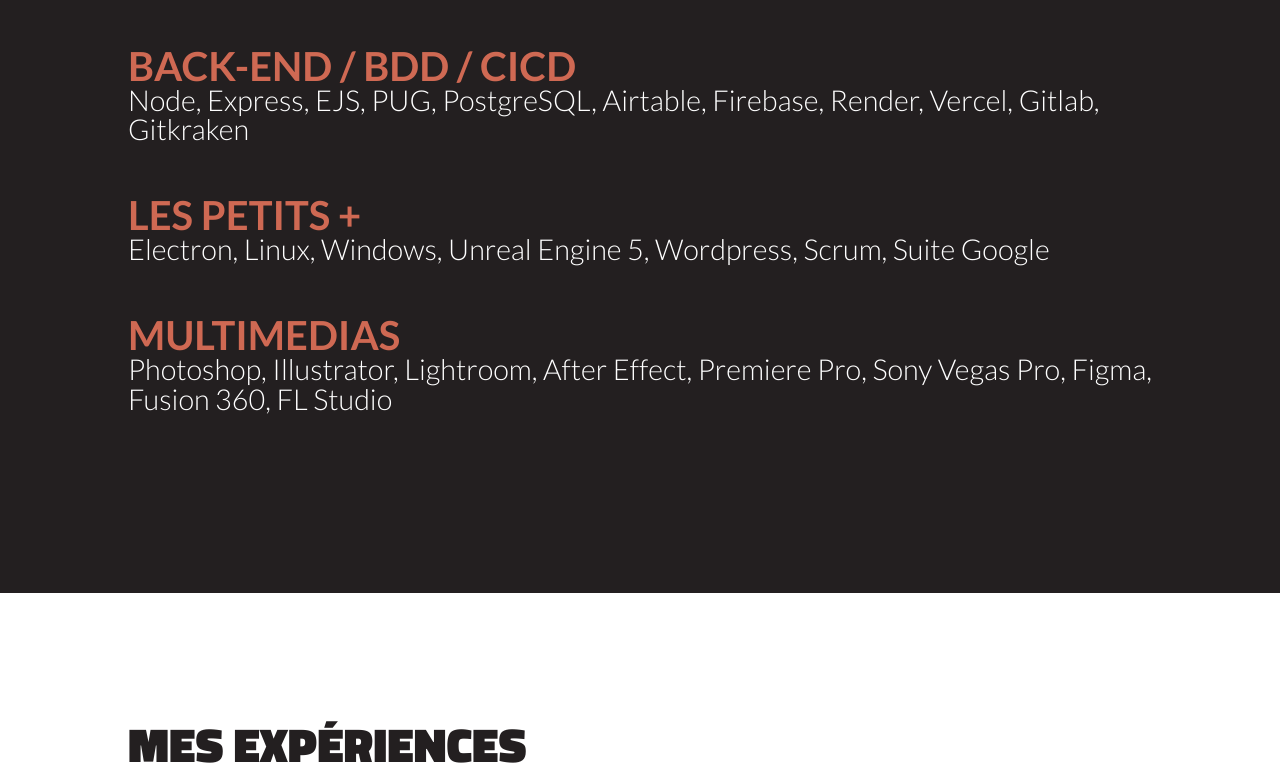
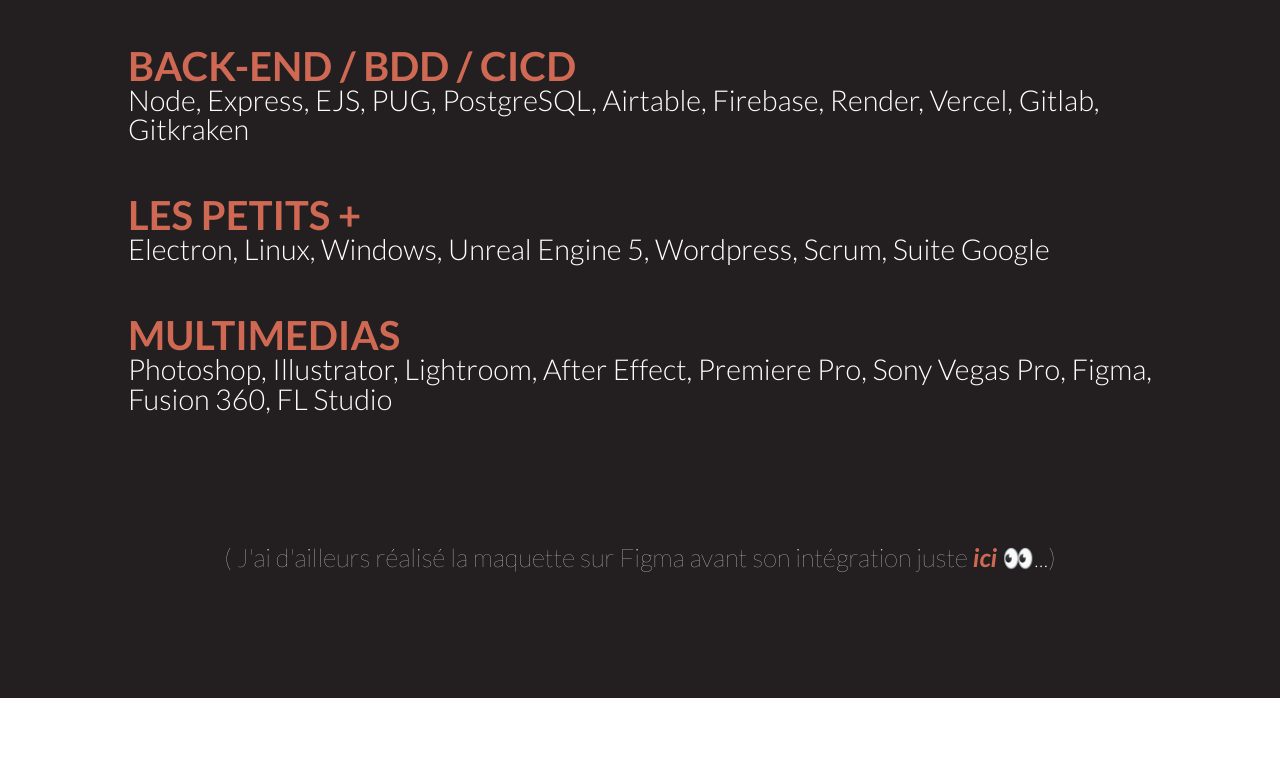
Before and after one commit to BaltiBlast/BaltiBlast.github.io, a plain HTML site: page index.html in a window 1280 px wide. Shown: the part 2053-2823 px from the top of the page. Drawn offline with Linux system fonts and the light colour scheme.

Commit message:
add figma link in skills section

```diff
--- a/css/style.css
+++ b/css/style.css
@@ -98,6 +98,23 @@
   font-size: clamp(1em, 5vw, 1.8rem);
 }
 
+.skills__figma {
+  font-size: clamp(1em, 5vw, 1.6rem);
+  margin-top: 130px;
+}
+
+.skills__link:visited,
+.skills__link:link,
+.skills__link:active {
+  color: var(--secondary-color);
+  text-decoration: none;
+}
+
+.skills__link:hover {
+  opacity: 0.9;
+  text-decoration: underline;
+}
+
 .experiences__list {
   font-size: clamp(1em, 5vw, 1.3rem);
 }
--- a/index.html
+++ b/index.html
@@ -71,9 +71,22 @@
     </section>
 
     <!-- SKILLS SECTION ✅ -->
-    <section id="skills-section" class="skills padding-section bg-primary-color white-color">
+    <section class="skills padding-section bg-primary-color white-color">
       <!-- Section title  -->
       <h2 class="uppercase titillium-web-black title-section-underline-white">Mes compétences</h2>
+      <div id="skills-section"></div>
+      <div class="skills__figma txt-center lato-thin">
+        <p>
+          ( J'ai d'ailleurs réalisé la maquette sur Figma avant son intégration juste
+          <a
+            class="skills__link lato-bold-italic secondary-color"
+            target="_blank"
+            href="https://www.figma.com/design/PtsFcjg096ltBqN1SDSsT5/CV-maquette?node-id=0-1&t=siwCucE5THUJ4rby-1"
+            >ici</a
+          >
+          👀...)
+        </p>
+      </div>
     </section>
 
     <!-- EXPERIENCE SECTION ✅ -->
```
